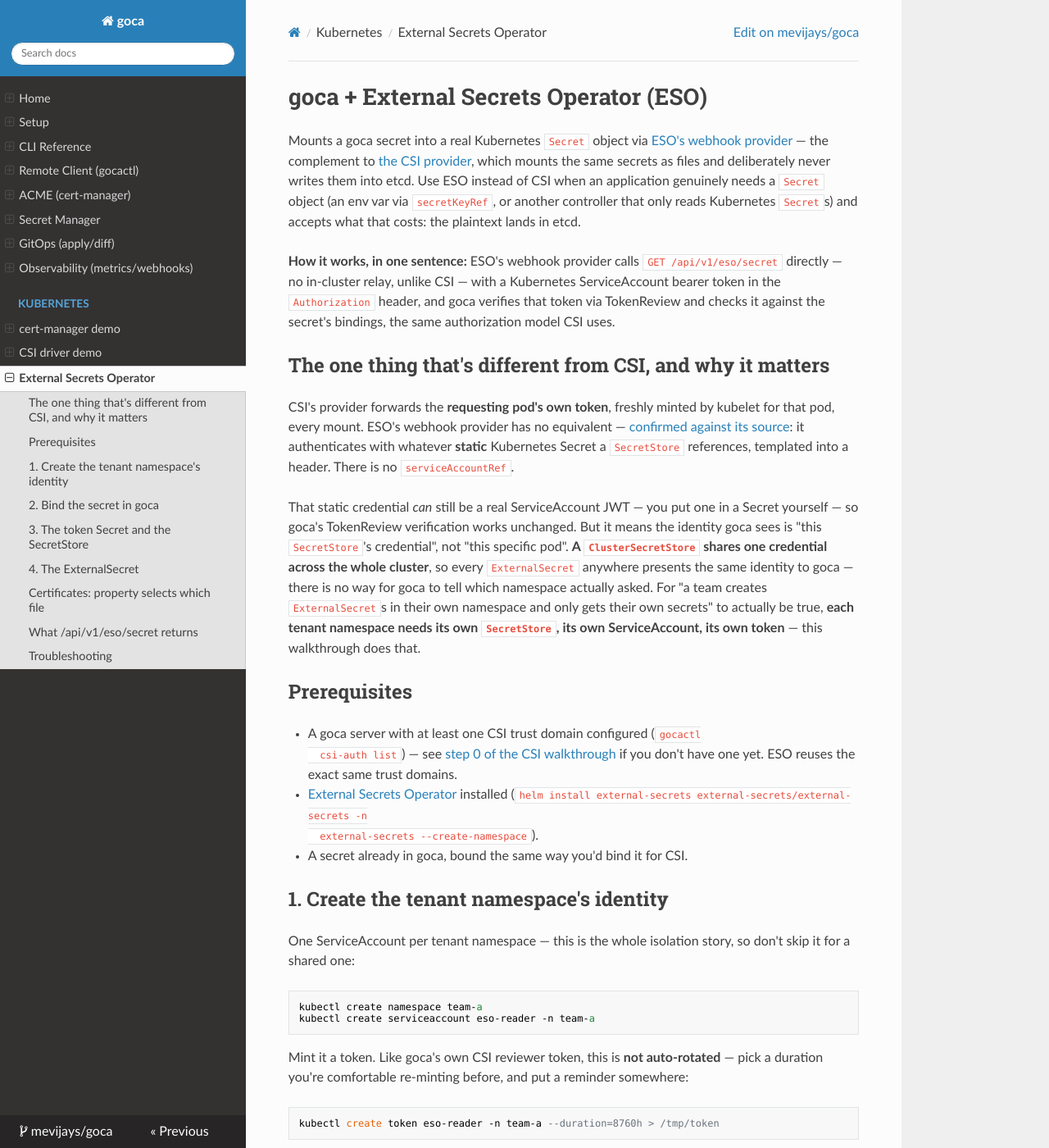
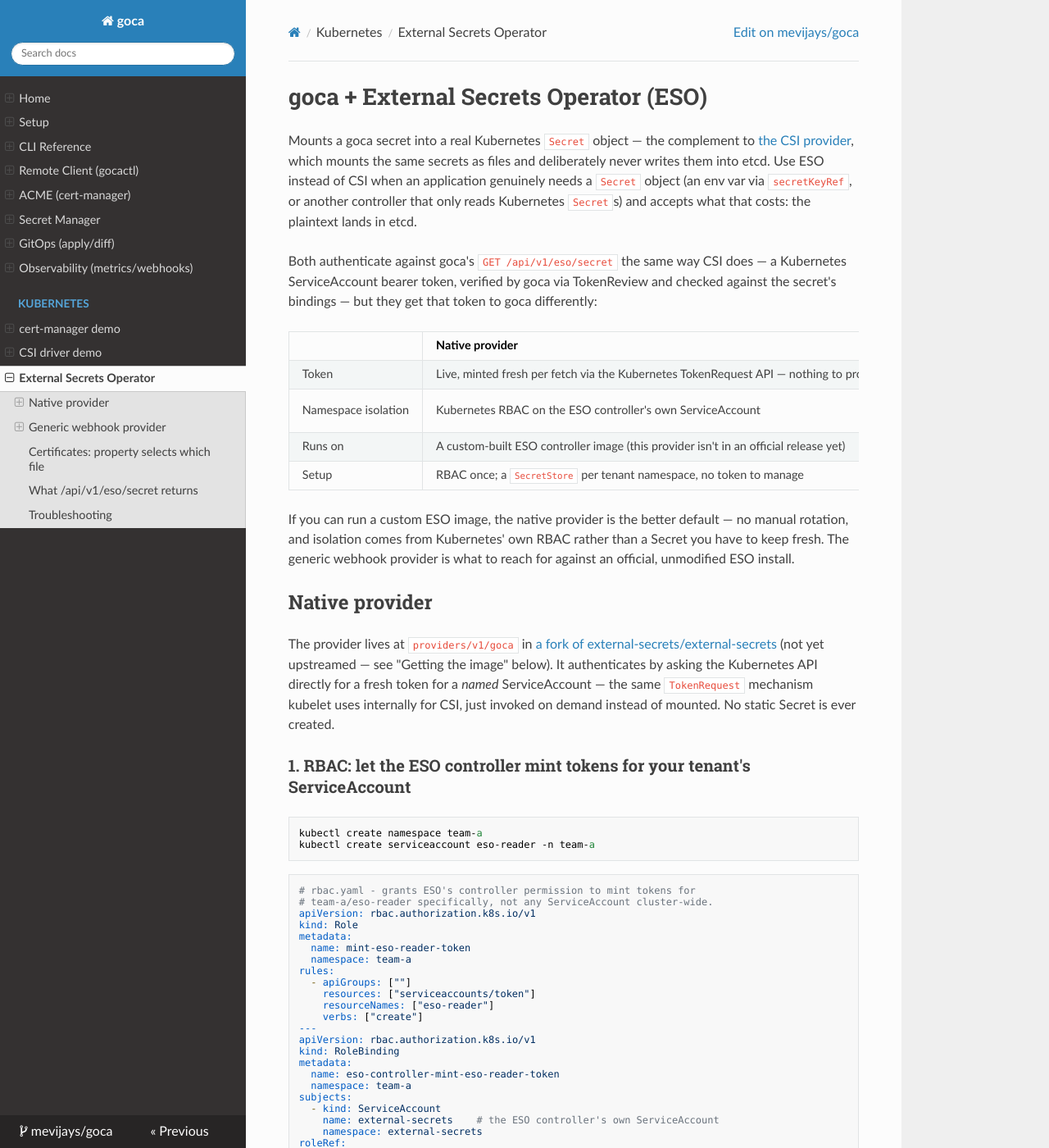
Before and after one commit to mevijays/goca, an MkDocs documentation site: the page built from docs/eso.md, in a window 1280 px wide and 1400 px high. Shown: the whole window at 82% size. Built offline with MkDocs 1.6.1, drawn with Linux system fonts in a browser that asks for light colours; nearby versions of some CDN libraries; some of the changed text lies outside the part shown.

Commit message:
Add ?all=true to GET /api/v1/eso/secret, for a native ESO provider's GetSecretMap
The single-value fetch (?key=&property=) works well for the generic
ESO webhook provider's per-data-entry model, but a native goca
provider's GetSecretMap needs every file of a multi-file secret in one
call, not one round trip per property. ?all=true returns
{"files": {name: base64, ...}} for all of them at once - works on any
secret, including an ordinary single-file one (a 1-entry map, not a
special case).

This is what internal/rcli's sibling project, a native ESO provider at
providers/v1/goca in a fork of external-secrets/external-secrets, calls
for its GetSecretMap/dataFrom path - see docs/eso.md, which now covers
both integration paths and the trade-off between them: the generic
webhook provider has no live per-request token (a static Secret,
manually rotated), while the native provider mints one via the
TokenRequest API on every fetch, scoped by Kubernetes RBAC instead of a
Secret you have to keep fresh.

2 new tests (all three certificate parts in one response; a single-file
secret's 1-entry map) alongside the 6 already covering the endpoint.

Co-Authored-By: Claude Sonnet 5 <noreply@anthropic.com>

````diff
--- a/docs/eso.md
+++ b/docs/eso.md
@@ -1,20 +1,155 @@
 # goca + External Secrets Operator (ESO)
 
-Mounts a goca secret into a real Kubernetes `Secret` object via [ESO's webhook
-provider](https://external-secrets.io) — the complement to
-[the CSI provider](kubernetes/csi.md), which mounts the same secrets as files
-and deliberately never writes them into etcd. Use ESO instead of CSI when an
-application genuinely needs a `Secret` object (an env var via
+Mounts a goca secret into a real Kubernetes `Secret` object — the complement
+to [the CSI provider](kubernetes/csi.md), which mounts the same secrets as
+files and deliberately never writes them into etcd. Use ESO instead of CSI
+when an application genuinely needs a `Secret` object (an env var via
 `secretKeyRef`, or another controller that only reads Kubernetes `Secret`s)
 and accepts what that costs: the plaintext lands in etcd.
 
-**How it works, in one sentence:** ESO's webhook provider calls
-`GET /api/v1/eso/secret` directly — no in-cluster relay, unlike CSI — with a
-Kubernetes ServiceAccount bearer token in the `Authorization` header, and
-goca verifies that token via TokenReview and checks it against the secret's
-bindings, the same authorization model CSI uses.
+Both authenticate against goca's `GET /api/v1/eso/secret` the same way CSI
+does — a Kubernetes ServiceAccount bearer token, verified by goca via
+TokenReview and checked against the secret's bindings — but they get that
+token to goca differently:
 
-## The one thing that's different from CSI, and why it matters
+| | Native provider | Generic webhook provider |
+| --- | --- | --- |
+| Token | Live, minted fresh per fetch via the Kubernetes TokenRequest API — nothing to provision or rotate | Static: a Secret you create and re-mint by hand before it expires |
+| Namespace isolation | Kubernetes RBAC on the ESO controller's own ServiceAccount | One `SecretStore` + one dedicated ServiceAccount per tenant namespace |
+| Runs on | A custom-built ESO controller image (this provider isn't in an official release yet) | Any official ESO install, unmodified |
+| Setup | RBAC once; a `SecretStore` per tenant namespace, no token to manage | A token to mint and a Secret to create, per tenant namespace |
+
+If you can run a custom ESO image, the native provider is the better
+default — no manual rotation, and isolation comes from Kubernetes' own RBAC
+rather than a Secret you have to keep fresh. The generic webhook provider is
+what to reach for against an official, unmodified ESO install.
+
+## Native provider
+
+The provider lives at `providers/v1/goca` in
+[a fork of external-secrets/external-secrets](https://github.com/external-secrets/external-secrets)
+(not yet upstreamed — see "Getting the image" below). It authenticates by
+asking the Kubernetes API directly for a fresh token for a *named*
+ServiceAccount — the same `TokenRequest` mechanism kubelet uses internally
+for CSI, just invoked on demand instead of mounted. No static Secret is ever
+created.
+
+### 1. RBAC: let the ESO controller mint tokens for your tenant's ServiceAccount
+
+```bash
+kubectl create namespace team-a
+kubectl create serviceaccount eso-reader -n team-a
+```
+
+```yaml
+# rbac.yaml - grants ESO's controller permission to mint tokens for
+# team-a/eso-reader specifically, not any ServiceAccount cluster-wide.
+apiVersion: rbac.authorization.k8s.io/v1
+kind: Role
+metadata:
+  name: mint-eso-reader-token
+  namespace: team-a
+rules:
+  - apiGroups: [""]
+    resources: ["serviceaccounts/token"]
+    resourceNames: ["eso-reader"]
+    verbs: ["create"]
+---
+apiVersion: rbac.authorization.k8s.io/v1
+kind: RoleBinding
+metadata:
+  name: eso-controller-mint-eso-reader-token
+  namespace: team-a
+subjects:
+  - kind: ServiceAccount
+    name: external-secrets    # the ESO controller's own ServiceAccount
+    namespace: external-secrets
+roleRef:
+  kind: Role
+  name: mint-eso-reader-token
+  apiGroup: rbac.authorization.k8s.io
+```
+
+```bash
+kubectl apply -f rbac.yaml
+```
+
+This `Role`/`RoleBinding` pair *is* the isolation boundary: repeat it per
+tenant namespace, each scoped to that namespace's own ServiceAccount, and the
+ESO controller can only ever mint tokens for the ones you've explicitly
+granted — Kubernetes enforces it, not goca.
+
+### 2. Bind the secret in goca
+
+Same as always:
+
+```bash
+gocactl secret bind add team-a/db-password \
+  --namespace team-a --service-account eso-reader --auth-method my-cluster
+```
+
+### 3. The SecretStore
+
+No token Secret to create — just name the ServiceAccount:
+
+```yaml
+apiVersion: external-secrets.io/v1
+kind: SecretStore
+metadata:
+  name: goca
+  namespace: team-a
+spec:
+  provider:
+    goca:
+      server: "https://goca.example.com"
+      audience: "goca-csi"        # matches the trust domain's audience
+      authMethod: "my-cluster"    # matches --auth-method below
+      serviceAccountRef:
+        name: eso-reader
+      # caBundle: <base64 PEM>, or caProvider, if goca's cert isn't already trusted
+```
+
+### 4. The ExternalSecret
+
+Identical to the webhook-provider example below — `secretStoreRef.kind:
+SecretStore` is all that changes between the two paths. For a certificate
+secret, one `dataFrom` entry syncs all three files at once (`tls.crt`,
+`tls.key`, `ca.crt`) via `GetSecretMap`, instead of three `data[]` entries:
+
+```yaml
+spec:
+  target:
+    name: web-tls
+    template: { type: kubernetes.io/tls }
+  dataFrom:
+    - extract:
+        key: team-a/tls
+```
+
+### Getting the image
+
+This provider isn't in an official ESO release. Build it into your own
+image from the fork:
+
+```bash
+git clone https://github.com/external-secrets/external-secrets.git   # the fork with providers/v1/goca
+cd external-secrets
+docker build --build-arg PROVIDER=all_providers -t your-registry/external-secrets:goca .
+docker push your-registry/external-secrets:goca
+```
+
+then point the Helm chart at it (`image.repository`/`image.tag`). If you'd
+rather not maintain a fork long-term, consider opening a PR upstream — the
+provider is self-contained (`providers/v1/goca/`, one file of API types,
+one registration file) and was written against ESO's own conventions from
+the start.
+
+## Generic webhook provider
+
+Works with any official, unmodified ESO install — no custom image needed.
+The trade-off is in how it authenticates.
+
+### The one thing that's different from CSI, and why it matters
 
 CSI's provider forwards the **requesting pod's own token**, freshly minted by
 kubelet for that pod, every mount. ESO's webhook provider has no equivalent —
@@ -33,7 +168,7 @@ gets their own secrets" to actually be true, **each tenant namespace needs
 its own `SecretStore`, its own ServiceAccount, its own token** — this
 walkthrough does that.
 
-## Prerequisites
+### Prerequisites
 
 - A goca server with at least one CSI trust domain configured (`gocactl
   csi-auth list`) — see [step 0 of the CSI walkthrough](kubernetes/csi.md#0-enable-csi-on-the-goca-server)
@@ -43,7 +178,7 @@ walkthrough does that.
   external-secrets --create-namespace`).
 - A secret already in goca, bound the same way you'd bind it for CSI.
 
-## 1. Create the tenant namespace's identity
+### 1. Create the tenant namespace's identity
 
 One ServiceAccount per tenant namespace — this is the whole isolation story,
 so don't skip it for a shared one:
@@ -61,7 +196,7 @@ put a reminder somewhere:
 kubectl create token eso-reader -n team-a --duration=8760h > /tmp/token
 ```
 
-## 2. Bind the secret in goca
+### 2. Bind the secret in goca
 
 Exactly the CSI binding command, with `--auth-method` naming whichever trust
 domain this cluster is registered as:
@@ -71,7 +206,7 @@ gocactl secret bind add team-a/db-password \
   --namespace team-a --service-account eso-reader --auth-method my-cluster
 ```
 
-## 3. The token Secret and the SecretStore
+### 3. The token Secret and the SecretStore
 
 The token from step 1 goes into an ordinary Kubernetes Secret, referenced by
 the `SecretStore`:
@@ -114,7 +249,7 @@ by ESO before this template runs, so a secret name containing `/` (goca names
 routinely look like `team-a/db-password`) arrives correctly rather than
 turning into an extra path segment — nothing to do on your end for that.
 
-## 4. The ExternalSecret
+### 4. The ExternalSecret
 
 ```yaml
 # external-secret.yaml
@@ -152,10 +287,13 @@ env:
 
 ## Certificates: `property` selects which file
 
-A `certificate`-type secret has three files (`tls.crt`, `tls.key`, `ca.crt`),
-so `/api/v1/eso/secret` refuses to guess — omitting `?property=` on a
-multi-file secret is a 400, not an arbitrary pick. Add one `data[]` entry per
-file, using `remoteRef.property`:
+The native provider's `dataFrom`/`GetSecretMap` (see above) already fetches
+all three files in one request. This section is the webhook-provider
+equivalent: a `certificate`-type secret has three files (`tls.crt`,
+`tls.key`, `ca.crt`), so `/api/v1/eso/secret` refuses to guess — omitting
+`?property=` on a multi-file secret is a 400, not an arbitrary pick (unless
+`?all=true` is set, which the webhook provider has no way to send). Add one
+`data[]` entry per file, using `remoteRef.property`:
 
 ```yaml
 spec:
@@ -193,6 +331,18 @@ is always present. Point `result.jsonPath` at `$.value` for the ordinary
 case; use `$.value_base64` with ESO's `decodingStrategy: Base64` on the
 `data[]` entry for anything binary.
 
+With `?all=true` (what the native provider's `GetSecretMap`/`dataFrom` sends)
+the shape is different — every file at once, base64-encoded, `property` not
+required:
+
+```json
+{
+  "name": "team-a/tls",
+  "version": "cert:0F3A...",
+  "files": {"tls.crt": "...", "tls.key": "...", "ca.crt": "..."}
+}
+```
+
 A secret that doesn't exist and one that exists but isn't bound to this
 identity return the identical 404 — the same non-enumerability property
 `/api/v1/vault/fetch` (the CSI path) already has.
@@ -216,6 +366,16 @@ identity return the identical 404 — the same non-enumerability property
   `--duration` reminder in your team's runbook, or automate re-minting with a
   CronJob if this is more than a one-off.
 - **A different namespace can read this secret** — you're on a shared
-  `ClusterSecretStore` or a shared token. See "The one thing that's
-  different from CSI" above; give the namespace its own `SecretStore` and its
-  own ServiceAccount.
+  `ClusterSecretStore` or a shared token (webhook provider), or your RBAC
+  `Role` grants `serviceaccounts/token` more broadly than one `resourceNames`
+  entry (native provider). Scope it back down.
+- **Native provider: `goca: request a token for ServiceAccount ...: forbidden`**
+  — the ESO controller's own ServiceAccount lacks the RBAC from step 1
+  (`create` on `serviceaccounts/token`, scoped to that specific
+  ServiceAccount). Check `kubectl auth can-i create
+  serviceaccounts/token --as=system:serviceaccount:external-secrets:external-secrets
+  -n team-a --subresource=token`.
+- **Native provider: `no goca provider config found`** — the `SecretStore`
+  wasn't picked up as a `goca` type. Confirm your ESO image was actually
+  built with the provider included (`-tags all_providers` or `-tags goca`)
+  and `kubectl get secretstore goca -n team-a -o yaml` shows `spec.provider.goca`.
````
Also changed, not shown: 3 other files.
